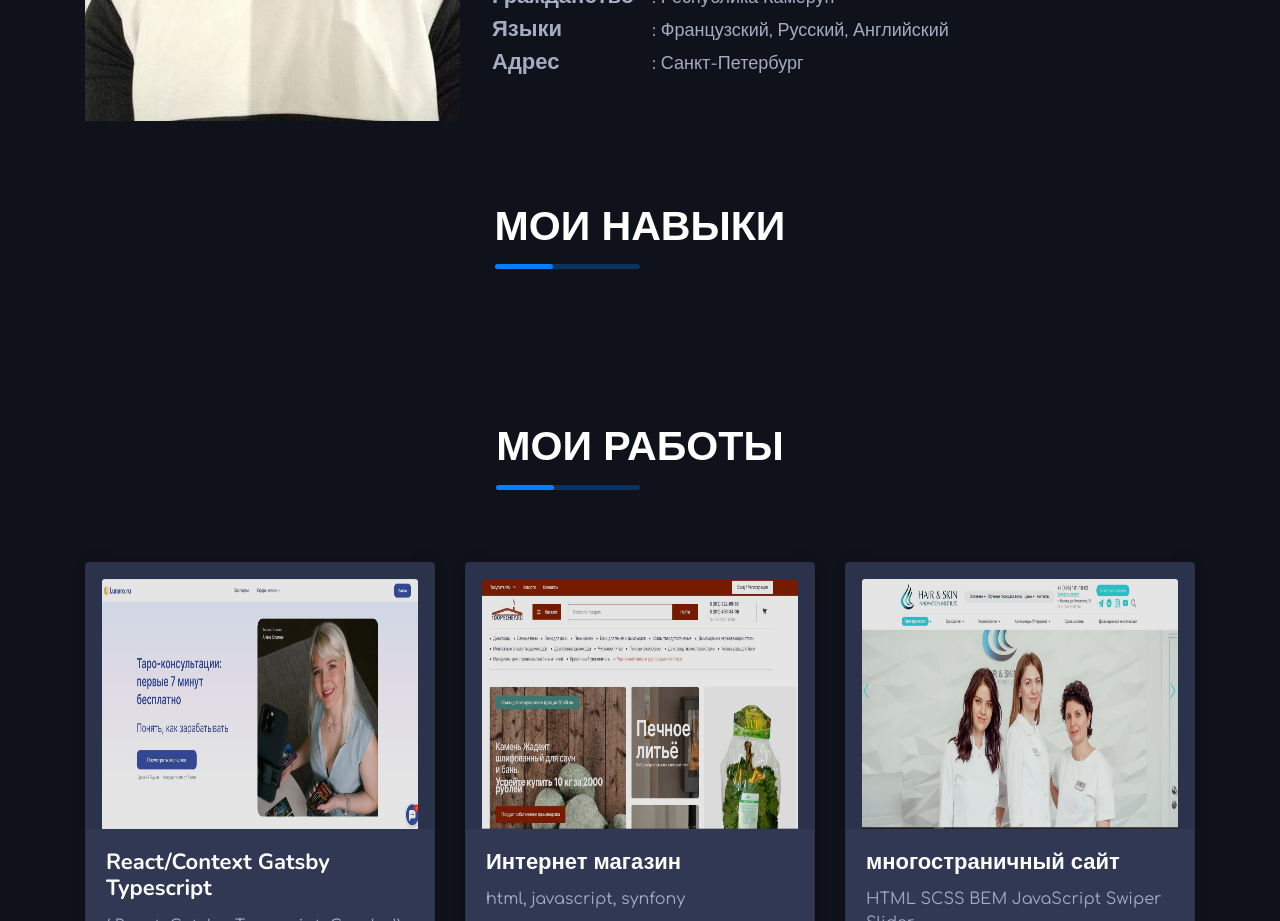
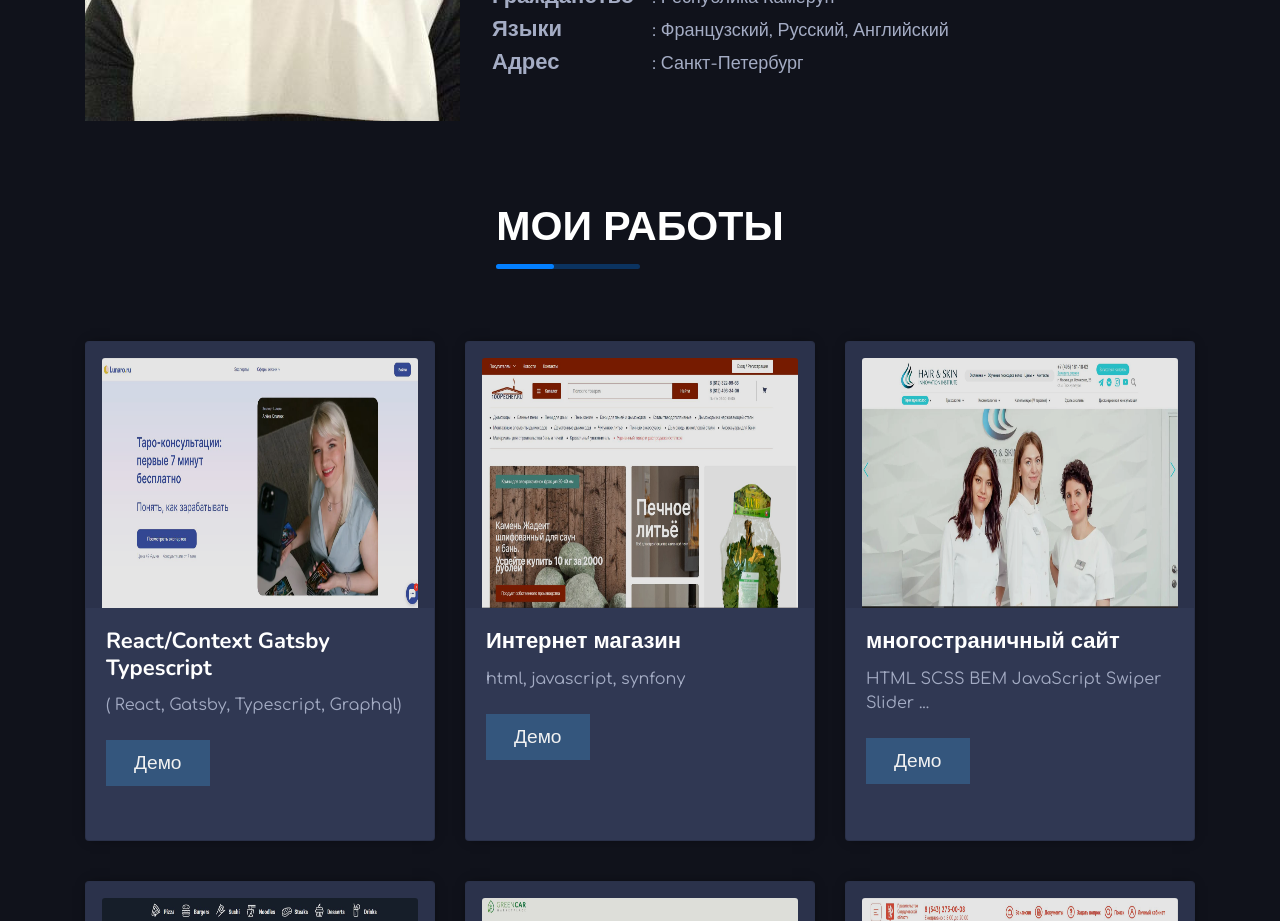
Before and after one commit to sergKenne/my-portfolio, a React (Vite) app: page / in a window 1280 px wide. Shown: the part 1400-2321 px from the top of the page. Built offline with nearby package versions, Linux system fonts and the light colour scheme; a web font is replaced by a local one.

Commit message:
add hover on link navbar item

```diff
--- a/src/App.jsx
+++ b/src/App.jsx
@@ -223,9 +223,9 @@ function App() {
                   </section>
                   <section id="resume" className="resume">
                       <div className="container">
-                           <div className="portfolio__wrap-title">
+                           {/* <div className="portfolio__wrap-title">
                                 <h2 className="portfolio__title text-center">МОИ НАВЫКИ</h2>
-                            </div>
+                            </div>  */}
                           {/* <!-- <div className="resume__row" data-aos="fade-right" data-aos-duration="1000">
                       <div className="resume__item">
                           <h5 className="resume__title">HTML5</h5>
```
